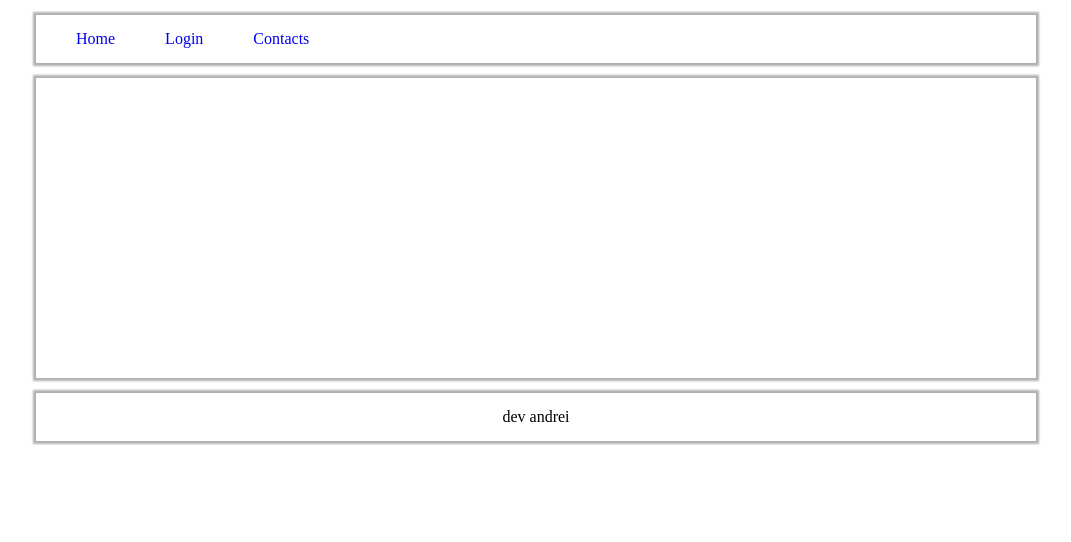
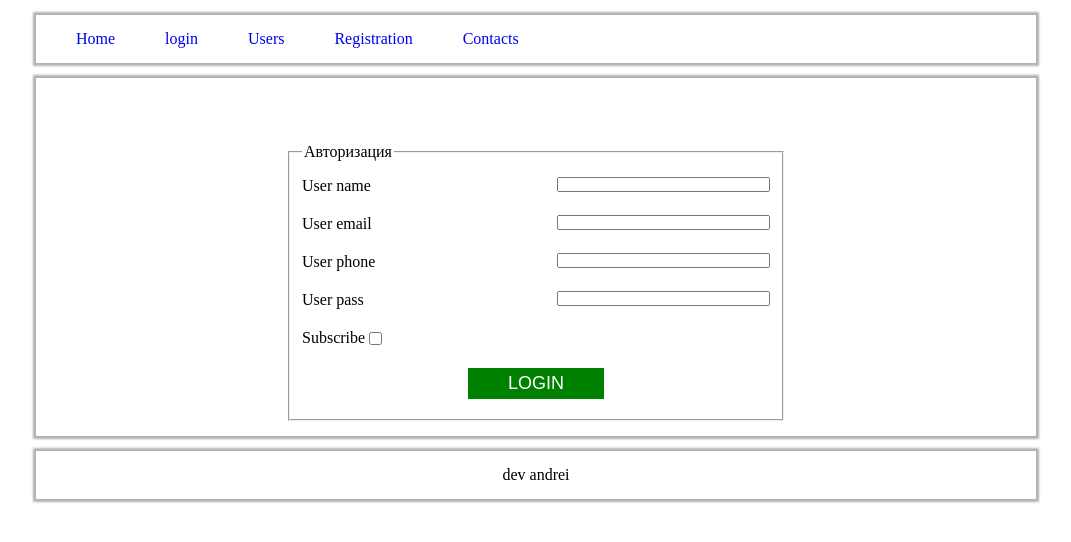
Before and after one commit to AndreiChornii/form_php, a PHP site: page /registration in a window 1280 px wide. Shown: the top 542 px of the page, without its empty margins (104-1175 px from the left). Run offline with PHP 8.4, Linux system fonts and the light colour scheme; data comes from the database, SQL or seed files in the repository; data that the repository does not hold is empty.

Commit message:
users_db

```diff
--- a/server/handlers/mysqliConnect.php
+++ b/server/handlers/mysqli.php
@@ -21,11 +21,10 @@ function getUsers(){
 //echo "Соединение с MySQL установлено!" . PHP_EOL;
 //echo "Информация о сервере: " . mysqli_get_host_info($link) . PHP_EOL;
 
-    $users = $DB->query('select username, age, email
-                  from users
-                 where age > 50');
+    $data = $DB->query('select id, username, email, phone
+                  from users');
 
-    $users->fetch_all(MYSQLI_ASSOC);
+    $users = $data->fetch_all(MYSQLI_ASSOC);
 //    var_dump($users->fetch_all(MYSQLI_ASSOC));
 
     mysqli_close($DB);
--- a/server/handlers/routesMethodGet.php
+++ b/server/handlers/routesMethodGet.php
@@ -20,9 +20,19 @@ if ($method === 'GET') {
         include './views/contacts.php';
     }
 
+    if ($route === '/registration') {
+        include './views/registration.php';
+    }
+
     if ($route === '/login') {
         include './views/login.php';
     }
 
+    if ($route === '/users') {
+        $users = getUsers();
+//        var_dump($users);
+        include './views/users.php';
+    }
+
     include './views/footer.php';
 }
--- a/server/handlers/routesMethodPost.php
+++ b/server/handlers/routesMethodPost.php
@@ -8,20 +8,32 @@
 
 if ($method === 'POST') {
 // header('Content-type:application/json');
-    if ($route === '/login') {
+    if ($route === '/registration') {
         $request = json_decode(file_get_contents('php://input'), true);
 
         $isValid = valid($request);
 
         if ($isValid) {
-            $response = [
+            $responseSuccess = [
                 'result' => true,
-                'message' => 'registration successful'
+                'message' => 'registration successful, go to login'
+            ];
+
+            $responseFail = [
+                'result' => false,
+                'message' => 'email or phone already exists'
             ];
             $request['age'] = 50;
-            addUser($request);
 
-            echo json_encode($response);
+            $isSave = addUser($request);
+
+            if($isSave) {
+                echo json_encode($responseSuccess);
+            } else {
+                echo json_encode($responseFail);
+            }
+
+
         } else {
             $response = [
                 'result' => false,
--- a/server/index.php
+++ b/server/index.php
@@ -1,6 +1,6 @@
 <?php
 
-include './handlers/mysqliConnect.php';
+include './handlers/mysqli.php';
 include './handlers/validate.php';
 
 $route = $_SERVER['REQUEST_URI'];
--- a/server/public/login.js
+++ b/server/public/registration.js
@@ -58,21 +58,25 @@ formManager.send = function send() {
         subscribe: this.subscribe.checked,
     }
 
-    fetch('/login', {
+    fetch('/registration', {
         method: 'POST',
         headers: {
             'Content-Type': 'application/json;charset=utf-8'
         },
         body: JSON.stringify(data)
+    }).then(function(response){
+        return response.json();
+    }).then(function(data){
+        console.log(data);
+        alert(data.message);
     });
-}
+};
 
 formManager.setClearHandler = function setClearHandler(){
     var elements = document.querySelectorAll('.auth__text');
 
     elements.forEach(function(element) {
         element.onclick = function(){
-            console.log(this.nextElementSibling);
             this.nextElementSibling.classList.remove('auth__error_show');
             this.nextElementSibling.classList.add('auth__error_hide');
         }
--- a/server/views/header.php
+++ b/server/views/header.php
@@ -14,7 +14,11 @@
         <nav>
             <ul class="header__menu">
                 <li><a class="header__link" href="/">Home</a></li>
-                <li><a class="header__link" href="/login">Login</a></li>
+
+                <li><a class="header__link" href="/login">login</a></li>
+                <li><a class="header__link" href="/users">Users</a></li>
+
+                <li><a class="header__link" href="/registration">Registration</a></li>
                 <li><a class="header__link" href="/contacts">Contacts</a></li>
             </ul>
         </nav>
--- /dev/null
+++ b/server/views/registration.php
@@ -0,0 +1,33 @@
+        <form class="auth" action="">
+            <fieldset>
+                <legend>Авторизация</legend>
+                <div class="auth__row">
+                    <label for="username">User name</label>
+                    <input class="auth__text" type="text" id="username">
+                    <i class="auth__error auth__error_hide">Don't contain (_, -, {}, $, 0-9, length > 5 characters)</i>
+                </div>
+                <div class="auth__row">
+                    <label for="useremail">User email</label>
+                    <input class="auth__text" type="text" id="useremail">
+                    <i class="auth__error auth__error_hide">Not valid email (example@gmail.com)</i>
+                </div>
+                <div class="auth__row">
+                    <label for="userphone">User phone</label>
+                    <input class="auth__text" type="text" id="userphone">
+                    <i class="auth__error auth__error_hide">Not valid phone (+380630705237)</i>
+                </div>
+                <div class="auth__row">
+                    <label for="userpass">User pass</label>
+                    <input class="auth__text" type="password" id="userpass">
+                    <i class="auth__error auth__error_hide">Must contain (a-z, A-Z, 0-9, length > 7 characters)</i>
+                </div>
+                <label class="auth__check">
+                    Subscribe
+                    <input type="checkbox" id="usersubscribe">
+                </label>
+                <div class="auth__row">
+                    <button type="button" id="sendbtn" class="auth__btn">Login</button>
+                </div>
+            </fieldset>
+        </form>
+        <script src="/public/registration.js"></script>
```
Also changed, not shown: server/views/login.php (+9 -22 lines), server/views/users.php (added, +20 -0 lines), website_20191210_211720.sql (added, +48 -0 lines).
